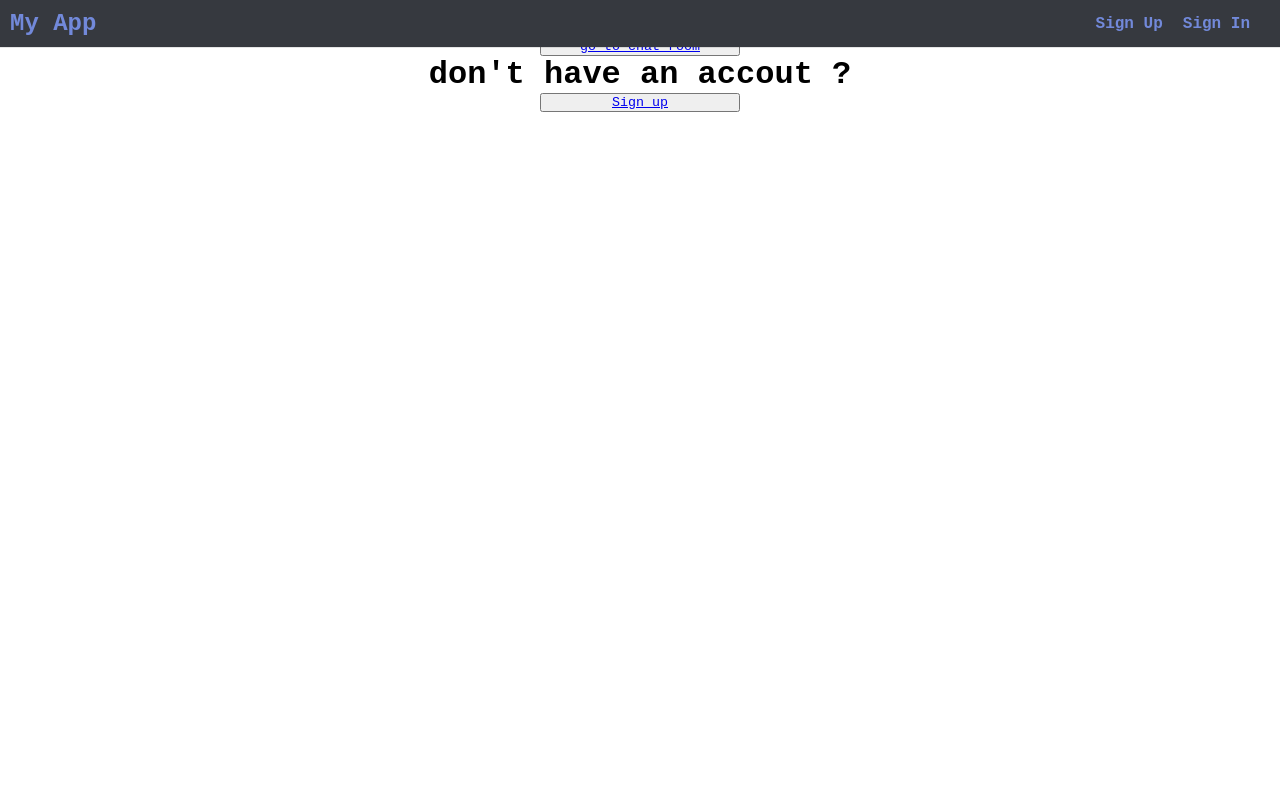
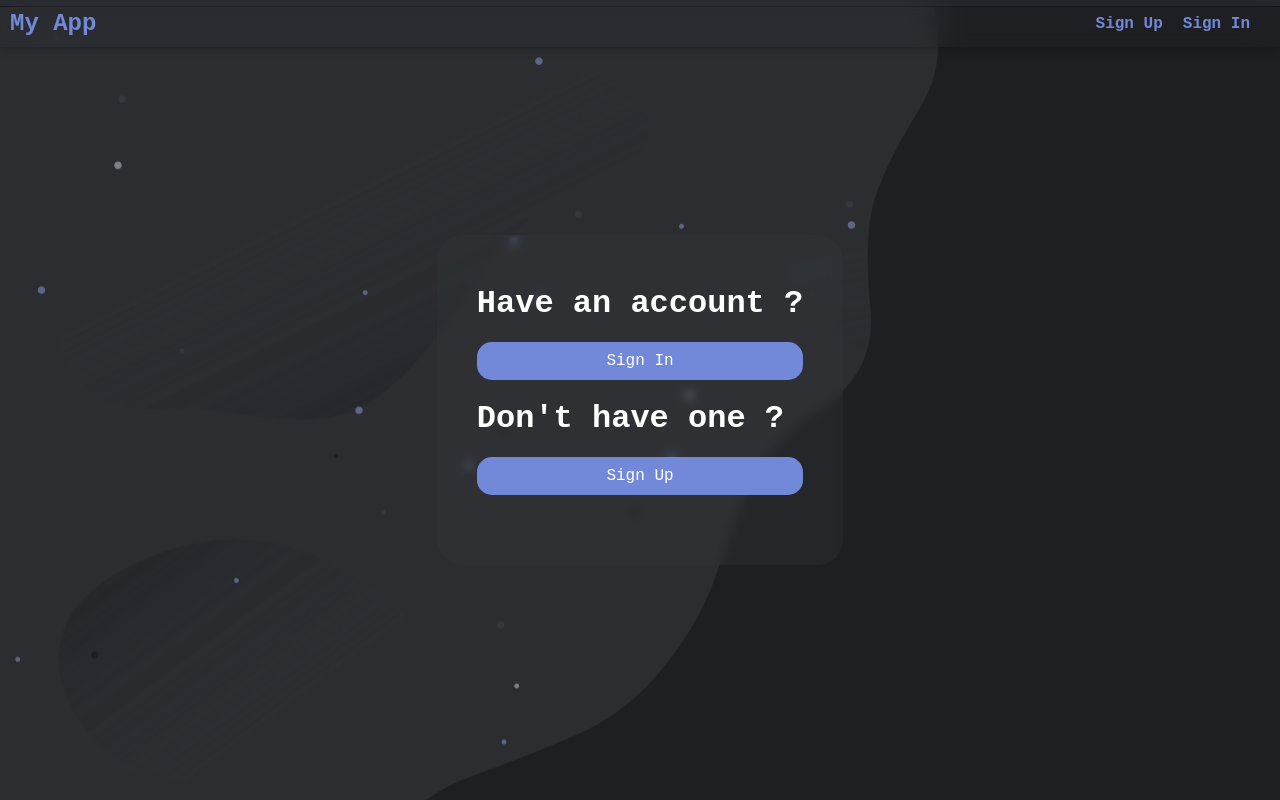
Before and after one commit to barathsurya2004/chat-app, a React (Create React App) app: page / in a window 1280 px wide. Built offline with nearby package versions, Linux system fonts and the light colour scheme; no server answers.

Commit message:
frontend fixed for homepage

```diff
--- a/src/components/chat-window.module.css
+++ b/src/components/chat-window.module.css
@@ -45,6 +45,13 @@
     /* Discord message background color for other users */
 }
 
+.profilePicture {
+    width: 40px;
+    height: 40px;
+    border-radius: 50%;
+    margin-right: 10px;
+}
+
 .sender {
     font-weight: bold;
     margin-right: 5px;
--- a/src/components/current-user-message.jsx
+++ b/src/components/current-user-message.jsx
@@ -5,7 +5,7 @@ import { userContext } from '../contexts/userContext';
 const CurrentUserMessage = ({ message }) => {
     console.log(message);
     return (
-
+        <>
             <li className={`${styles.message} ${styles.sentByCurrentUser}`}>
                 <span className={styles.timestamp}>{message.timestamp}</span>
                 <span>
@@ -15,6 +15,7 @@ const CurrentUserMessage = ({ message }) => {
 
                 </span>
             </li>
+        </>
     )
 }
     ;
--- a/src/components/navbar.module.css
+++ b/src/components/navbar.module.css
@@ -3,14 +3,14 @@
     top: 0;
     left: 0;
     right: 0;
-    background-color: #36393f;
+    box-shadow: 0 0 10px 1px rgba(0, 0, 0, .25);
+    backdrop-filter: blur(15px);
     /* Discord dark theme background color */
     color: white;
     padding: 10px;
     display: flex;
     justify-content: space-between;
     align-items: center;
-    box-shadow: 0 1px 0 rgba(0, 0, 0, 0.1);
     /* Discord shadow effect */
     z-index: 10;
 }
--- a/src/components/usersSelect.jsx
+++ b/src/components/usersSelect.jsx
@@ -4,22 +4,22 @@ import styles from './userSelect.module.css';
 const UserSelect = () => {
     const dummyUser = [{
         userId: 'a;sdligfhaow',
-        senderId: 'Barath surya',
+        senderId: 'room0 (under Dev)',
         imageUrl: 'https://picsum.photos/64/64'
     },
     {
         userId: 'a;sdasdfligfhaow',
-        senderId: 'Barath surya',
+        senderId: 'room1',
         imageUrl: 'https://picsum.photos/64/64'
     },
     {
         userId: 'a;sdlidsaasdfgfhaow',
-        senderId: 'Barath1 surya',
+        senderId: 'room2',
         imageUrl: 'https://picsum.photos/64/64'
     },
     {
         userId: 'a;sdliasdfsawgfhaow',
-        senderId: 'Barath surya1',
+        senderId: 'room3',
         imageUrl: 'https://picsum.photos/64/64'
     }]
     return (
--- a/src/pages/homePage.jsx
+++ b/src/pages/homePage.jsx
@@ -1,48 +1,22 @@
 import { Link } from "react-router-dom";
-
+import classes from './homePage.module.css';
 
 const Home = () => {
     return (<div>
         <div style={{
-            display: "flex"
-            , flexDirection: "column",
-            justifyContent: "center",
-            alignItems: "center",
-            width: '100%'
+            position: "fixed",
+            zIndex: "-100"
         }}>
-
-            <h1 style={{
-            }}>
-                NeEXT Chat
-            </h1>
-            <button style={{
-                width: '200px'
-            }}>
-                <Link to={'/sign-in'}>
-                    go to chat room
-                </Link>
-            </button>
+            <img src="/background.png" alt="" />
         </div>
 
-        <div style={{
-            display: "flex"
-            , flexDirection: "column",
-            justifyContent: "center",
-            alignItems: "center",
-            width: '100%'
-        }}>
-
-            <h1 style={{
-            }}>
-                don't have an accout ?
-            </h1>
-            <button style={{
-                width: '200px'
-            }}>
-                <Link to={'/sign-up'}>
-                    Sign up
-                </Link>
-            </button>
+        <div className={classes.container}>
+            <div className={classes.linkContainer}>
+                <h1>Have an account ?</h1>
+                <Link to={'/sign-in'}>Sign In</Link>
+                <h1>Don't have one ?</h1>
+                <Link to={"/sign-up"} >Sign Up</Link>
+            </div>
         </div>
 
     </div>)
--- /dev/null
+++ b/src/pages/homePage.module.css
@@ -0,0 +1,33 @@
+.container {
+    width: 100%;
+    height: 100vh;
+    display: flex;
+    align-items: center;
+    justify-content: center;
+    /* background-color: #36393f; */
+}
+
+.linkContainer {
+    background-color: #36393f47;
+    backdrop-filter: blur(5px);
+    padding: 50px 40px;
+    border-radius: 25px;
+
+}
+
+.linkContainer h1 {
+    color: white;
+    margin-bottom: 20px;
+}
+
+.linkContainer a {
+    margin-bottom: 20px;
+    display: flex;
+    justify-content: center;
+    background-color: #7289da;
+    color: white;
+    padding: 10px 5px;
+    border-radius: 15px;
+    text-decoration: none;
+
+}
--- a/src/pages/signIn.jsx
+++ b/src/pages/signIn.jsx
@@ -52,6 +52,13 @@ const SignInPage = () => {
 
 
     return (
+        <>
+            <div style={{
+                position: "fixed",
+                zIndex: "-100"
+            }}>
+                <img src="/background.png" alt="" />
+            </div>
             <div className={styles.container}>
                 <form className={styles.form} onSubmit={handleSubmit}>
                     <h2>Sign In</h2>
@@ -79,11 +86,20 @@ const SignInPage = () => {
                     </div>
                     <button type="submit">Sign In</button>
                     <div className={styles.googleSignInButton} onClick={googleSignupHandler}>
+                        <div style={{
+                            backgroundColor: "white",
+                            height: "100%"
+                            , padding: "5px"
+                        }}>
                             <FcGoogle />
+                        </div>
+                        <div className={styles.span}>
                             <span>Sign Up with Google</span>
+                        </div>
                     </div>
                 </form>
             </div>
+        </>
     );
 };
 
--- a/src/pages/signIn.module.css
+++ b/src/pages/signIn.module.css
@@ -9,15 +9,15 @@
 .form {
     width: 300px;
     padding: 20px;
-    border: 1px solid #ddd;
     border-radius: 8px;
     box-shadow: 0 0 10px rgba(0, 0, 0, 0.1);
+    backdrop-filter: blur(10px);
 }
 
 .form h2 {
     text-align: center;
     margin-bottom: 20px;
-    color: #333;
+    color: #FFFFFF;
 }
 
 .formGroup {
@@ -25,6 +25,7 @@
 }
 
 .container label {
+    color: white;
     display: block;
     margin-bottom: 5px;
     font-weight: bold;
@@ -40,7 +41,7 @@
 .container button {
     width: 100%;
     padding: 10px;
-    background-color: #007bff;
+    background-color: #7289da;
     color: #fff;
     border: none;
     border-radius: 4px;
@@ -48,7 +49,7 @@
 }
 
 .container button:hover {
-    background-color: #0056b3;
+    background-color: #596aa5;
 }
 
 .googleSignInButton {
@@ -57,6 +58,17 @@
     justify-content: space-around;
     margin-top: 20px;
     cursor: pointer;
+    color: white;
+    background-color: #558aed;
+    border-radius: 4px;
+
+    &:hover {
+        background-color: #4067b0;
+    }
+}
+
+.span {
+    padding: 10px;
 }
 
 
--- a/src/pages/signup.jsx
+++ b/src/pages/signup.jsx
@@ -61,6 +61,13 @@ const SignupPage = () => {
         // console.log(resp.user);
     }
     return (
+        <>
+            <div style={{
+                position: "fixed",
+                zIndex: "-100"
+            }}>
+                <img src="/background.png" alt="" />
+            </div>
             <div className={styles.container}>
                 <form className={styles.form} onSubmit={handleSubmit}>
                     <h2>Sign Up</h2>
@@ -110,11 +117,20 @@ const SignupPage = () => {
                     </div>
                     <button type="submit">Sign Up</button>
                     <div className={styles.googleSignInButton} onClick={googleSignupHandler}>
+                        <div style={{
+                            backgroundColor: "white",
+                            height: "100%"
+                            , padding: "5px"
+                        }}>
                             <FcGoogle />
+                        </div>
+                        <div className={styles.span}>
                             <span>Sign Up with Google</span>
+                        </div>
                     </div>
                 </form>
             </div>
+        </>
     );
 };
 
--- a/src/pages/signup.module.css
+++ b/src/pages/signup.module.css
@@ -9,15 +9,15 @@
 .form {
     width: 300px;
     padding: 20px;
-    border: 1px solid #ddd;
     border-radius: 8px;
     box-shadow: 0 0 10px rgba(0, 0, 0, 0.1);
+    backdrop-filter: blur(10px);
 }
 
 .form h2 {
     text-align: center;
     margin-bottom: 20px;
-    color: #333;
+    color: white;
 }
 
 .formGroup {
@@ -25,6 +25,7 @@
 }
 
 .container label {
+    color: white;
     display: block;
     margin-bottom: 5px;
     font-weight: bold;
@@ -40,7 +41,7 @@
 .container button {
     width: 100%;
     padding: 10px;
-    background-color: #007bff;
+    background-color: #558aed;
     color: #fff;
     border: none;
     border-radius: 4px;
@@ -48,7 +49,7 @@
 }
 
 .container button:hover {
-    background-color: #0056b3;
+    background-color: #4067b0;
 }
 
 .googleSignInButton {
@@ -57,7 +58,19 @@
     justify-content: space-around;
     margin-top: 20px;
     cursor: pointer;
+    color: white;
+    background-color: #558aed;
+    border-radius: 4px;
+
+    &:hover {
+        background-color: #4067b0;
+    }
 }
+
+.span {
+    padding: 10px;
+}
+
 
 
 
```
Also changed, not shown: public/background.png (added). Lines whose indentation alone changed are shown as unchanged.
